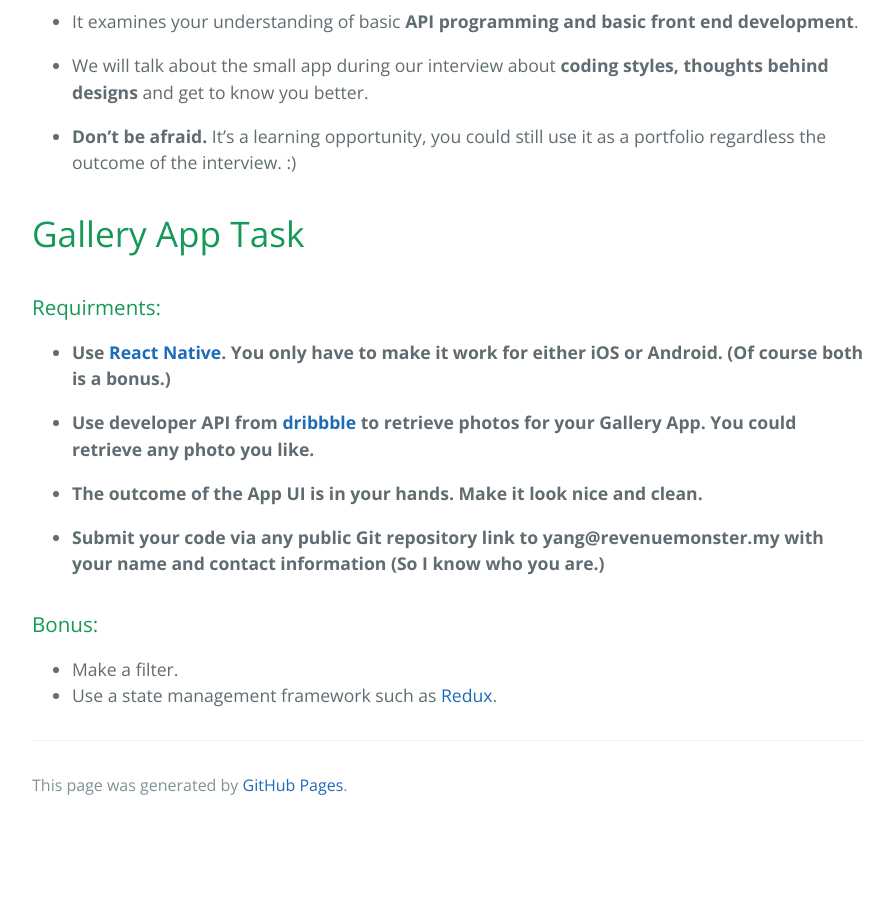
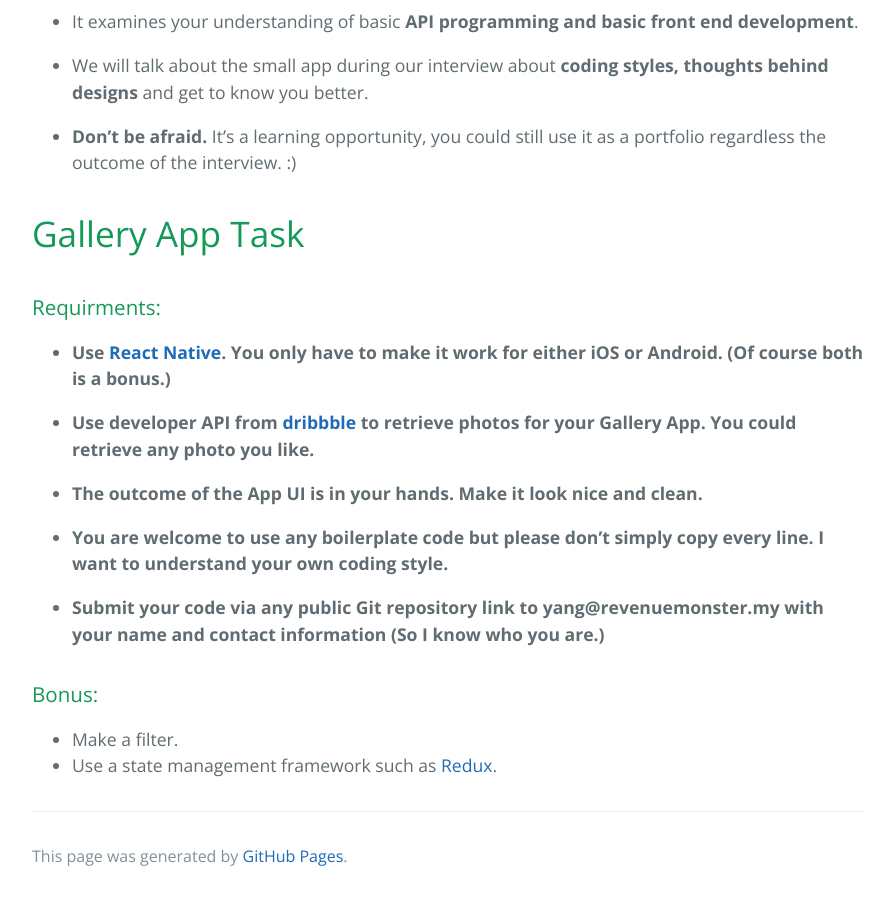
Before and after one commit to RevenueMonster/revenuemonster.github.io, a Jekyll site: the page built from index.md, in a window 1280 px wide and 900 px high, scrolled down 745 px. Shown: the whole window, without its empty margins (192-1085 px from the left). Built offline with Jekyll 4.4.1, drawn with Linux system fonts in a browser that asks for light colours; our own code applies the rules of GitHub Pages for plain Markdown files; before the commit the page ends 1574 px from its top, so only the background shows below that.

Commit message:
Update boilerplate code usage information

```diff
--- a/index.md
+++ b/index.md
@@ -26,7 +26,10 @@ layout: default
 
 * **The outcome of the App UI is in your hands. Make it look nice and clean.**
 
+* **You are welcome to use any boilerplate code but please don't simply copy every line. I want to understand your own coding style.**
+
 * **Submit your code via any public Git repository link to yang@revenuemonster.my with your name and contact information (So I know who you are.)**
+
 
 ### Bonus:
 * Make a filter.
```
